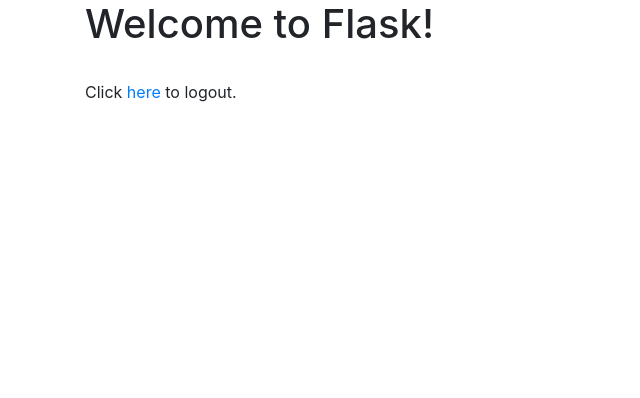
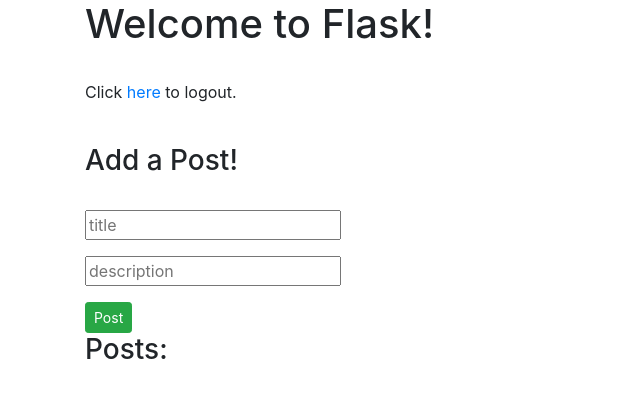
Before and after one commit to LokeshKD/flask-intro, a Flask app: page / in a window 1280 px wide. Shown: the top 398 px of the page, without its empty margins (0-640 px from the left). Run offline with Flask 2, Linux system fonts and the light colour scheme; a user stored in the database is signed in; data that the repository does not hold is empty; parts of the project's set-up code (start-up, migrations or seed data) failed here and were passed over; some libraries are stand-ins or nearby versions.

Commit message:
Ability to add Posts per user

```diff
--- /dev/null
+++ b/project/home/forms.py
@@ -0,0 +1,7 @@
+from flask_wtf import Form
+from wtforms import TextField
+from wtforms.validators import DataRequired, Length
+
+class MessageForm(Form):
+    title = TextField('Title', validators=[DataRequired()])
+    description = TextField('Description', validators=[DataRequired(), Length(max=140)])
--- a/project/home/templates/index.html
+++ b/project/home/templates/index.html
@@ -4,12 +4,43 @@
 <h1>Welcome to Flask!</h1>
 <br>
 <p>Click <a href="/logout">here</a> to logout.</p>
-<br><br>
+<br>
+
+<!-- post form -->
+<h3>Add a Post!</h3>
+<br>
+<form class="form-message" role="form" method="post" action="/">
+  {{ form.csrf_token }}
+  <p>
+    {{ form.title(placeholder="title") }}
+    <span class="error">
+      {% if form.title.errors %}
+        {% for error in form.title.errors %}
+          {{ error }}
+        {% endfor %}
+      {% endif %}
+    </span>
+  </p>
+  <p>
+  {{ form.description(placeholder="description") }}
+    <span class="error">
+      {% if form.description.errors %}
+        {% for error in form.description.errors %}
+          {{ error }}
+        {% endfor %}
+      {% endif %}
+    </span>
+  </p>
+  <button class="btn btn-sm btn-success" type="submit">Post</button>
+</form>
+
+<!-- All posts -->
+<h3>Posts:</h3>
 {% for post in posts %}
-  <strong>Title: </strong> {{post.title}} <br>
-  <strong>Desc: </strong> {{post.description}} <br>
-  <strong>Author: </strong> {{post.author.name}} <br>
-  <br>
+  <strong>Title:</strong> {{ post.title }} <br>
+  <strong>Post:</strong> {{ post.description }} <br>
+  <strong>Author:</strong> {{ post.author.name }} <br>
+<br>
 {% endfor %}
 
 {% endblock %}
--- a/project/home/views.py
+++ b/project/home/views.py
@@ -3,8 +3,9 @@
 ###
 from project import app, db
 from project.models import BlogPost
-from flask import render_template, Blueprint
-from flask_login import login_required
+from project.home.forms import MessageForm
+from flask import render_template, Blueprint, flash, url_for, redirect, request
+from flask_login import login_required, current_user
 
 ###
 # Config
@@ -31,11 +32,26 @@
 # Routes
 ###
 
-@home_blueprint.route('/')
-@login_required
+# use decorators to link the function to a url
+@home_blueprint.route('/', methods=['GET', 'POST'])   # pragma: no cover
+@login_required   # pragma: no cover
 def home():
-    posts = db.session.query(BlogPost).all()
-    return render_template('index.html', posts=posts)
+    error = None
+    form = MessageForm(request.form)
+    if form.validate_on_submit():
+        new_message = BlogPost(
+            form.title.data,
+            form.description.data,
+            current_user.id
+        )
+        db.session.add(new_message)
+        db.session.commit()
+        flash('New entry was successfully posted. Thanks.')
+        return redirect(url_for('home.home'))
+    else:
+        posts = db.session.query(BlogPost).all()
+        return render_template(
+            'index.html', posts=posts, form=form, error=error)
 
 @home_blueprint.route('/welcome')
 def welcome():
--- a/project/models.py
+++ b/project/models.py
@@ -13,9 +13,10 @@
     description = db.Column(db.String, nullable=False)
     author_id = db.Column(db.Integer, ForeignKey('users.id'))
 
-    def __init__(self, title, description):
+    def __init__(self, title, description, author_id):
         self.title = title
         self. description = description
+        self.author_id  = author_id
 
     def __repr__(self):
         return '<title {}'.format(self.title)
```
Also changed, not shown: project/users/templates/register.html (added, +52 -0 lines).
